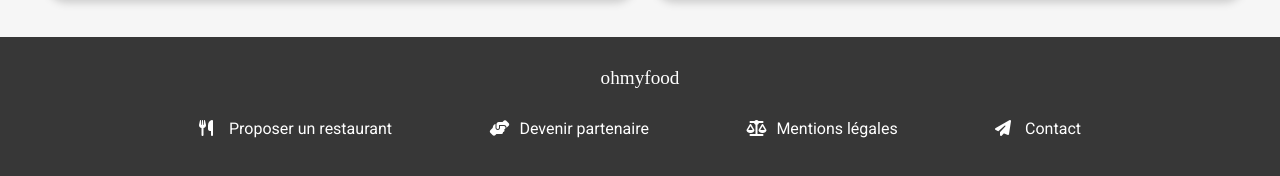
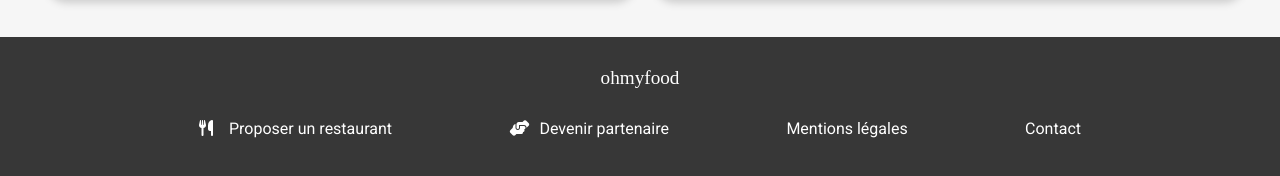
Before and after one commit to Jeremcroula92i/jeremcroula922.io, a website: page P3/Jeremcrld-042022/index.html in a window 1280 px wide. Shown: the part 1263-1439 px from the top of the page. Drawn offline with Linux system fonts and the light colour scheme; a web font is replaced by a local one.

Commit message:
Update index.html

```diff
--- a/P3/Jeremcrld-042022/index.html
+++ b/P3/Jeremcrld-042022/index.html
@@ -179,8 +179,8 @@
             <ul class="footer__list">
                 <li><a href="#"> <i class="fa-solid fa-utensils"></i>Proposer un restaurant</a></li>
                 <li><a href="#"> <i class="fa-solid fa-handshake-angle"></i>Devenir partenaire</a></li>
-                <li><a href="#"> <i class="fa-solid fa-scale-balanced"></i>Mentions légales</a></li>
-                <li><a href="mailto:contact@ohmyfood.com"><i class="fa-solid fa-paper-plane"></i>Contact</a></li>
+                <li><a href="#">Mentions légales</a></li>
+                <li><a href="mailto:contact@ohmyfood.com">Contact</a></li>
             </ul>
 
         </footer>
```
